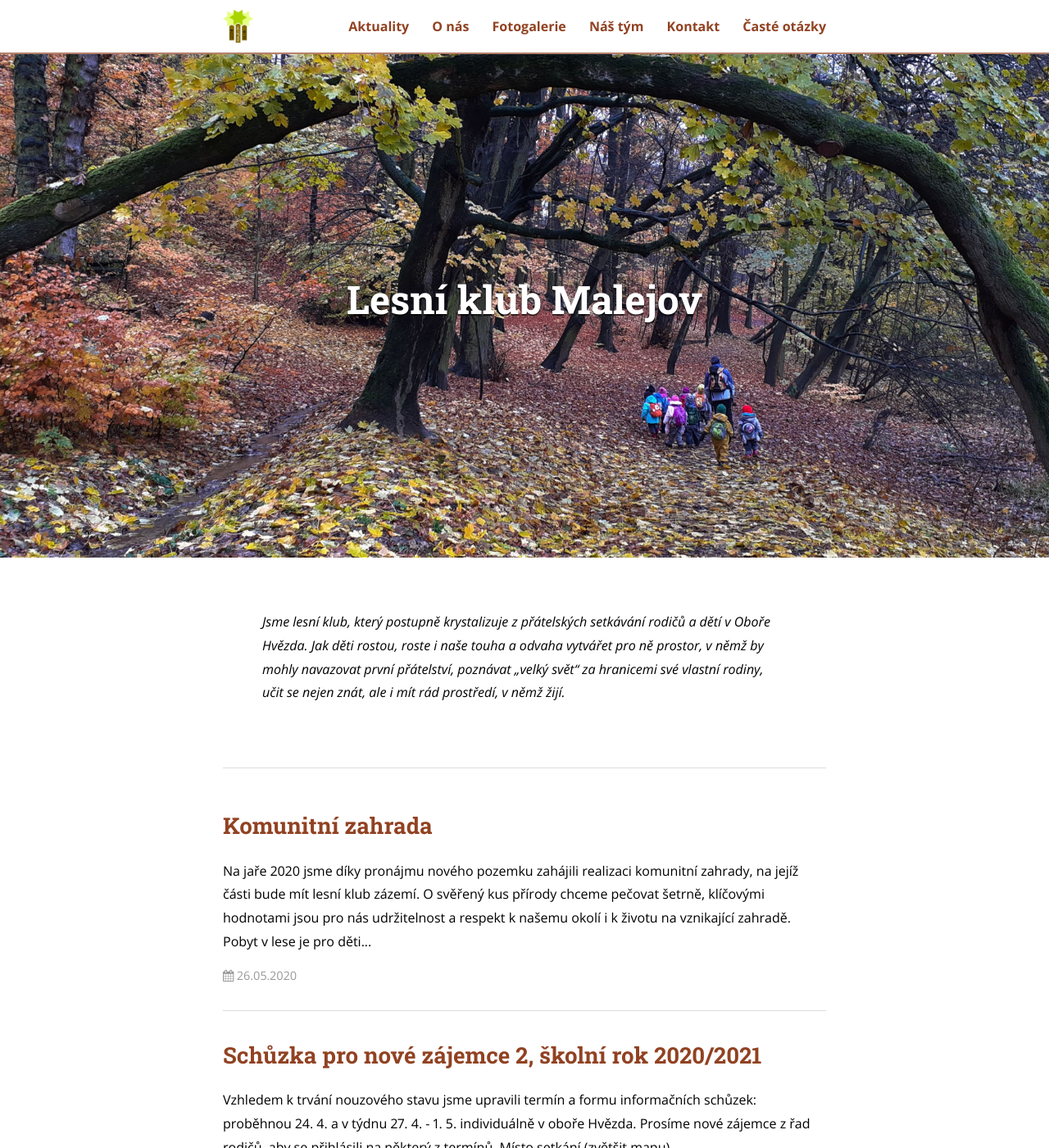
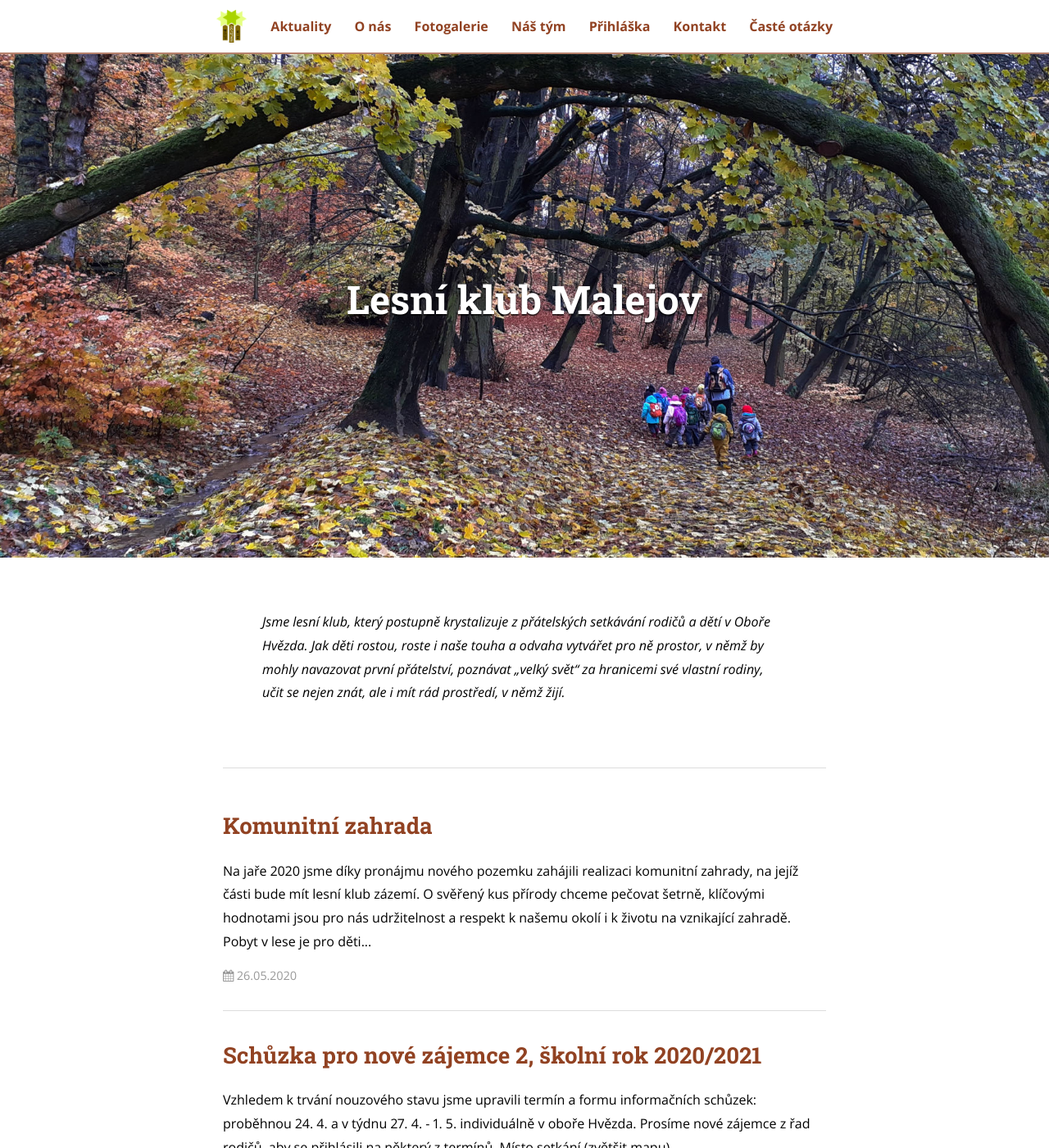
Before and after one commit to bencentra/centrarium, a Jekyll site: the page built from index.html, in a window 1280 px wide and 1400 px high. Shown: the whole window at 82% size. Built offline with Jekyll 4.4.1, drawn with Linux system fonts in a browser that asks for light colours; nearby versions of some CDN libraries; the list of posts is cut into pages by our own code.

Commit message:
Přihláška & čekací listina.

```diff
--- a/_includes/nav_links.html
+++ b/_includes/nav_links.html
@@ -2,5 +2,6 @@
 <li class="nav-link"><a href="{{ "/about/" | prepend: site.baseurl }}">O nás</a></li>
 <li class="nav-link"><a href="{{ "/fotogalerie/" | prepend: site.baseurl }}">Fotogalerie</a></li>
 <li class="nav-link"><a href="{{ "/nas-tym/" | prepend: site.baseurl }}">Náš tým</a></li>
+<li class="nav-link"><a href="{{ "/prihlaska/" | prepend: site.baseurl }}">Přihláška</a></li>
 <li class="nav-link"><a href="{{ "/kontakt/" | prepend: site.baseurl }}">Kontakt</a></li>
 <li class="nav-link"><a href="{{ "/faq/" | prepend: site.baseurl }}">Časté otázky</a></li>
--- a/_includes/nav_links_footer.html
+++ b/_includes/nav_links_footer.html
@@ -2,6 +2,7 @@
 <li class="nav-link"><a href="{{ "/about/" | prepend: site.baseurl }}">O nás</a></li>
 <li class="nav-link"><a href="{{ "/fotogalerie/" | prepend: site.baseurl }}">Fotogalerie</a></li>
 <li class="nav-link"><a href="{{ "/nas-tym/" | prepend: site.baseurl }}">Náš tým</a></li>
+<li class="nav-link"><a href="{{ "/prihlaska/" | prepend: site.baseurl }}">Přihláška</a></li>
 <li class="nav-link"><a href="{{ "/kontakt/" | prepend: site.baseurl }}">Kontakt</a></li>
 <li class="nav-link"><a href="{{ "/faq/" | prepend: site.baseurl }}">Časté otázky</a></li>
 <li class="nav-link"><a href="{{ "/stanovy/" | prepend: site.baseurl }}">Stanovy spolku</a></li>
--- a/_sass/_layout.scss
+++ b/_sass/_layout.scss
@@ -146,7 +146,7 @@ pre code.hljs {
   }
   // Nav menu
   .navigation-wrapper {
-  	@include outer-container;
+  	@include outer-container(49em);
     @include clearfix;
     position: relative;
   }
```
Also changed, not shown: prihlaska.md (added, +9 -0 lines).
